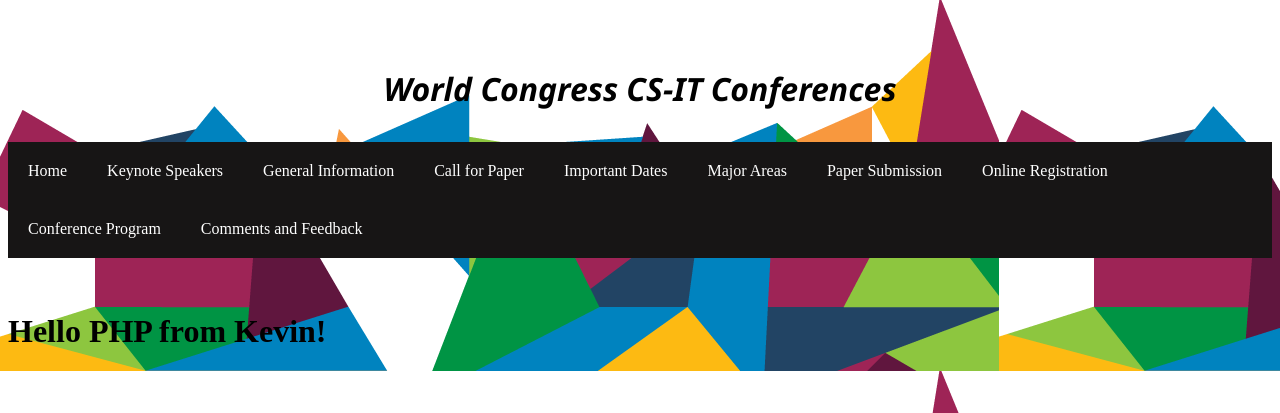
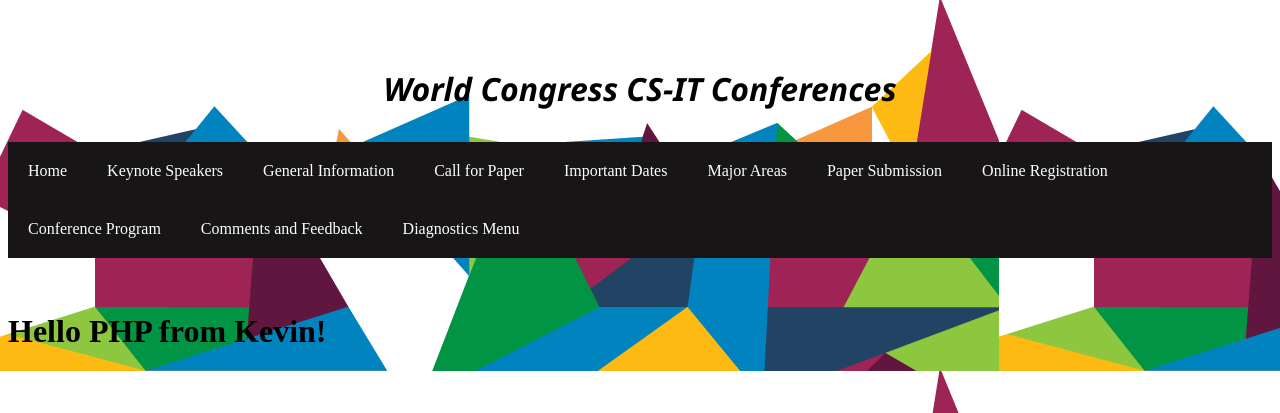
Before and after one commit to leet31/World-Conference-project2, a PHP site: page / in a window 1280 px wide. Shown: the top 413 px of the page. Run offline with PHP 8.4, Linux system fonts and the light colour scheme.

Commit message:
Added diagnostics menu

```diff
--- a/public_html/index.php
+++ b/public_html/index.php
@@ -81,6 +81,12 @@ li.dropdown {
     <li><a href="onlineregistration.html">Online Registration</a></li>
     <li><a href="conferenceprogram.html">Conference Program</a></li>
     <li><a href="commentsandfeedback.html">Comments and Feedback</a></li>
+    <li class ="dropdown">
+        <a hre ="#" class ="dropbtn">Diagnostics Menu</a>
+        <div class="dropdown-content">
+            <a href="testCategories.php">Edit Product Categories</a>
+        </div>
+    </li>
 
 </ul>
   <p>&nbsp;</p>
```
